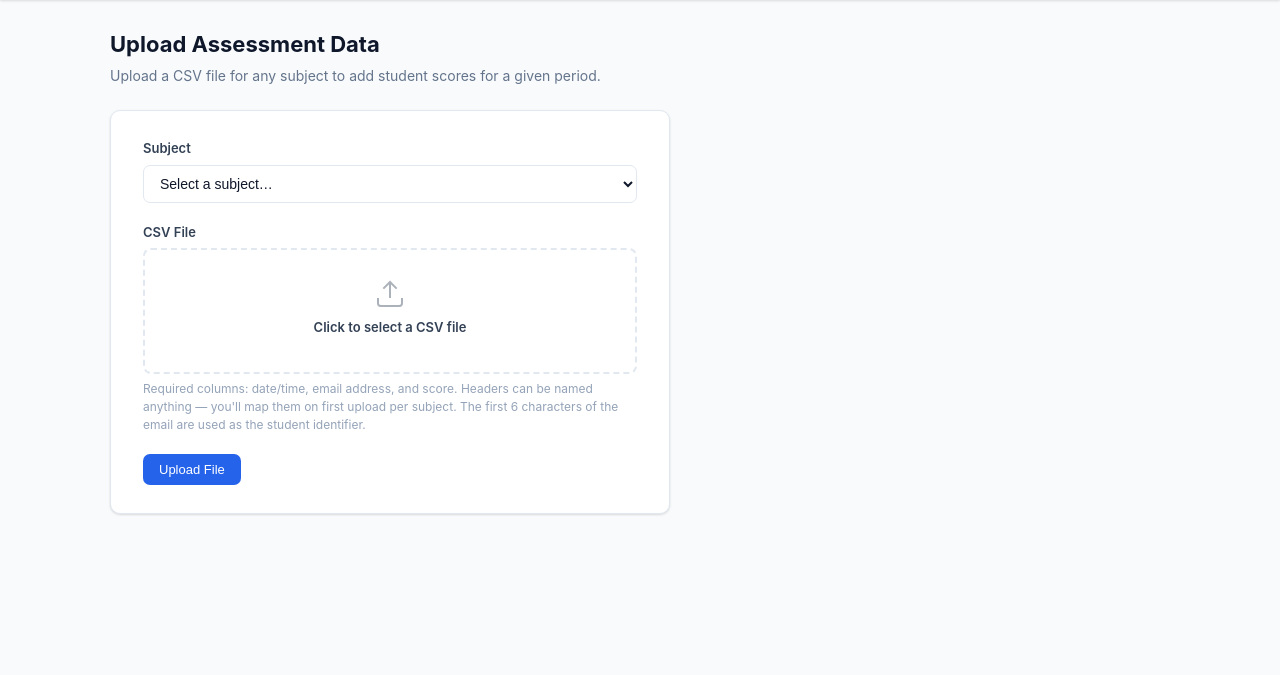
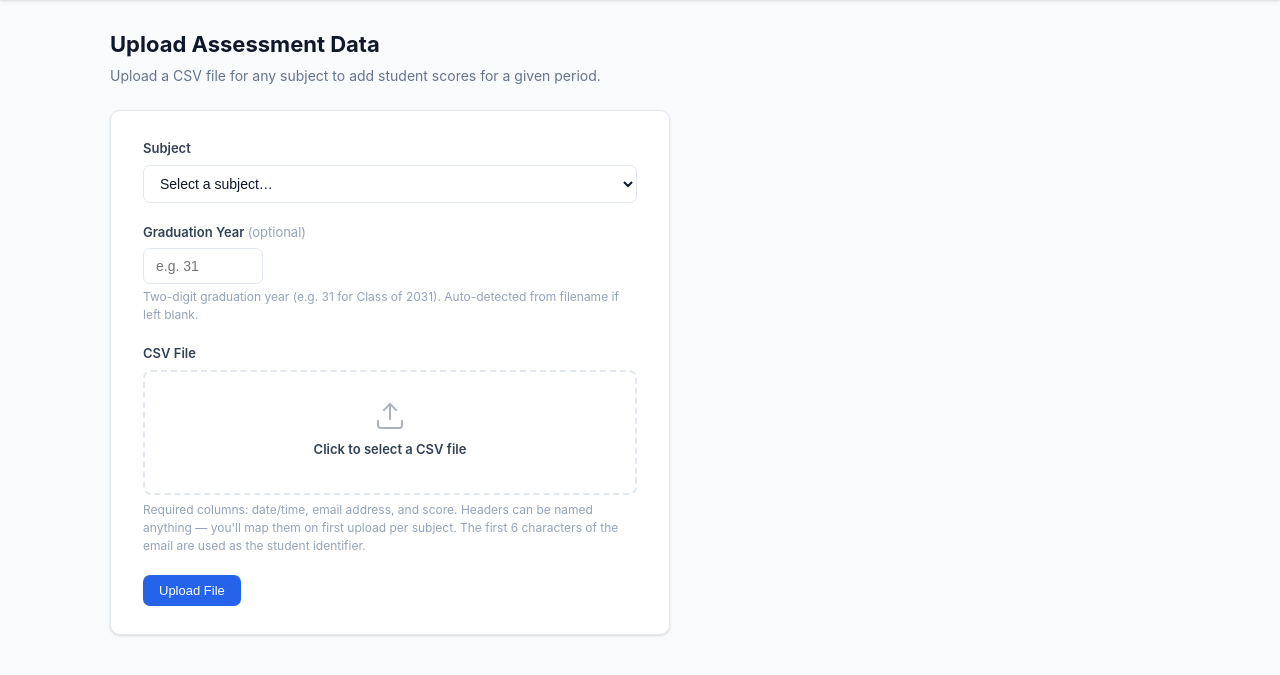
Before and after one commit to hansonedservices/student-growth, a Flask app: page /upload in a window 1280 px wide. Shown: the part 56-731 px from the top of the page. Run offline with Flask 3, Linux system fonts and the light colour scheme.

Commit message:
Add graduation year support and auto-select CSV columns
- Students are now tagged with a graduation year (e.g. 31 for Class of 2031)
- Upload form auto-detects grad year from filename; user can override
- Dashboard shows per-cohort filter tabs when multiple grad years exist
- Column mapping page auto-selects email, score, and date columns by header name

Co-Authored-By: Claude Sonnet 4.6 <noreply@anthropic.com>

```diff
--- a/app.py
+++ b/app.py
@@ -51,7 +51,13 @@ def parse_period(date_str):
     raise ValueError(f"Unrecognized date format: '{date_str}'")
 
 
-def process_csv(rows, subject, student_col, score_col, date_col):
+def detect_grad_year(filename):
+    name = os.path.splitext(filename)[0]
+    match = re.search(r'\b(\d{2})\b', name)
+    return match.group(1) if match else None
+
+
+def process_csv(rows, subject, student_col, score_col, date_col, grad_year=None):
     errors = []
     records = []
     for i, row in enumerate(rows):
@@ -71,17 +77,20 @@ def process_csv(rows, subject, student_col, score_col, date_col):
         except ValueError as e:
             errors.append(f"Row {i + 2}: {e}")
     if not errors:
-        db.insert_scores(records)
+        db.insert_scores(records, grad_year=grad_year)
     return errors
 
 
 @app.route('/')
 def dashboard():
     subject = request.args.get('subject', 'all')
+    grad_year = request.args.get('grad_year', 'all')
     filter_subject = subject if subject != 'all' else None
-    students = db.get_dashboard_data(filter_subject)
-    summary = db.get_summary_stats(filter_subject)
+    filter_grad_year = grad_year if grad_year != 'all' else None
+    students = db.get_dashboard_data(filter_subject, filter_grad_year)
+    summary = db.get_summary_stats(filter_subject, filter_grad_year)
     display_subjects = [filter_subject] if filter_subject else db.SUBJECTS
+    grad_years = db.get_all_grad_years()
 
     all_periods = sorted(set(
         period
@@ -95,6 +104,8 @@ def dashboard():
                            students=students,
                            summary=summary,
                            subject=subject,
+                           grad_year=grad_year,
+                           grad_years=grad_years,
                            subjects=db.SUBJECTS,
                            display_subjects=display_subjects,
                            all_periods=all_periods)
@@ -104,6 +115,7 @@ def dashboard():
 def upload():
     if request.method == 'POST':
         subject = request.form.get('subject', '').strip()
+        grad_year = request.form.get('grad_year', '').strip() or None
         file = request.files.get('file')
         overwrite = request.form.get('overwrite') == 'yes'
 
@@ -113,6 +125,9 @@ def upload():
 
         if subject not in db.SUBJECTS:
             return render_template('upload.html', subjects=db.SUBJECTS, error='Invalid subject.')
+
+        if not grad_year:
+            grad_year = detect_grad_year(file.filename)
 
         try:
             content = file.read().decode('utf-8-sig')
@@ -134,22 +149,24 @@ def upload():
             with open(temp_path, 'w', newline='', encoding='utf-8') as f:
                 f.write(content)
             return redirect(url_for('column_mapping', subject=subject,
-                                    filename=os.path.basename(temp_path)))
+                                    filename=os.path.basename(temp_path),
+                                    grad_year=grad_year or ''))
 
         # Check for duplicate period using first row's date
         if not overwrite and rows:
             try:
                 first_period = parse_period(str(rows[0][mapping['date_col']]))
-                if db.check_period_exists(subject, first_period):
+                if db.check_period_exists(subject, first_period, grad_year):
                     return render_template('upload.html', subjects=db.SUBJECTS,
                                            warn_overwrite=True,
                                            warn_subject=subject,
-                                           warn_period=first_period)
+                                           warn_period=first_period,
+                                           warn_grad_year=grad_year)
             except (ValueError, KeyError):
                 pass
 
         errors = process_csv(rows, subject, mapping['student_col'],
-                             mapping['score_col'], mapping['date_col'])
+                             mapping['score_col'], mapping['date_col'], grad_year)
         if errors:
             return render_template('upload.html', subjects=db.SUBJECTS, errors=errors[:10])
         return redirect(url_for('dashboard'))
@@ -160,6 +177,7 @@ def upload():
 @app.route('/upload/map/<subject>', methods=['GET', 'POST'])
 def column_mapping(subject):
     filename = request.args.get('filename') or request.form.get('filename', '')
+    grad_year = request.args.get('grad_year') or request.form.get('grad_year') or None
     filepath = os.path.join('uploads', os.path.basename(filename))
 
     if not os.path.exists(filepath):
@@ -177,13 +195,15 @@ def column_mapping(subject):
 
         if not student_col or not score_col or not date_col:
             return render_template('mapping.html', subject=subject, headers=headers,
-                                   filename=filename, error='Please select all three columns.')
+                                   filename=filename, grad_year=grad_year,
+                                   error='Please select all three columns.')
         if len({student_col, score_col, date_col}) < 3:
             return render_template('mapping.html', subject=subject, headers=headers,
-                                   filename=filename, error='Each column must be different.')
+                                   filename=filename, grad_year=grad_year,
+                                   error='Each column must be different.')
 
         db.save_column_mapping(subject, student_col, score_col, date_col)
-        errors = process_csv(rows, subject, student_col, score_col, date_col)
+        errors = process_csv(rows, subject, student_col, score_col, date_col, grad_year)
         try:
             os.remove(filepath)
         except OSError:
@@ -191,11 +211,23 @@ def column_mapping(subject):
 
         if errors:
             return render_template('mapping.html', subject=subject, headers=headers,
-                                   filename=filename, errors=errors[:10])
+                                   filename=filename, grad_year=grad_year, errors=errors[:10])
         return redirect(url_for('dashboard'))
 
+    def auto_match(headers, keywords):
+        for h in headers:
+            if any(k in h.lower() for k in keywords):
+                return h
+        return None
+
+    auto_student = auto_match(headers, ['email'])
+    auto_score = auto_match(headers, ['score'])
+    auto_date = auto_match(headers, ['date', 'time', 'timestamp'])
+
     return render_template('mapping.html', subject=subject, headers=headers,
-                           filename=filename)
+                           filename=filename, grad_year=grad_year,
+                           auto_student=auto_student,
+                           auto_score=auto_score, auto_date=auto_date)
 
 
 @app.route('/student/<code>')
--- a/templates/upload.html
+++ b/templates/upload.html
@@ -20,11 +20,12 @@
 
 {% if warn_overwrite %}
 <div class="alert alert-warn">
-  <strong>Data already exists for {{ warn_subject.capitalize() }} — {{ warn_period }}.</strong>
+  <strong>Data already exists for {{ warn_subject.capitalize() }}{% if warn_grad_year %} (Class of '{{ warn_grad_year }}){% endif %} — {{ warn_period }}.</strong>
   Uploading again will overwrite the existing scores for this period.
   <form method="POST" action="/upload" style="margin-top:12px; display:flex; gap:10px; flex-wrap:wrap;">
     <input type="hidden" name="subject" value="{{ warn_subject }}">
     <input type="hidden" name="period" value="{{ warn_period }}">
+    <input type="hidden" name="grad_year" value="{{ warn_grad_year or '' }}">
     <input type="hidden" name="overwrite" value="yes">
     <button type="submit" class="btn btn-primary btn-sm">Yes, overwrite</button>
     <a href="/upload" class="btn btn-outline btn-sm">Cancel</a>
@@ -45,6 +46,12 @@
     </div>
 
     <div class="form-group">
+      <label for="grad_year">Graduation Year <span style="color:var(--gray-400);font-weight:400;">(optional)</span></label>
+      <input type="text" name="grad_year" id="grad_year" maxlength="4" placeholder="e.g. 31" style="max-width:120px;" autocomplete="off">
+      <div class="form-hint">Two-digit graduation year (e.g. 31 for Class of 2031). Auto-detected from filename if left blank.</div>
+    </div>
+
+    <div class="form-group">
       <label>CSV File</label>
       <label class="file-drop" id="dropLabel" for="fileInput">
         <svg width="32" height="32" viewBox="0 0 24 24" fill="none" stroke="currentColor" stroke-width="1.5" style="margin:0 auto 8px; display:block; opacity:.4"><path d="M21 15v4a2 2 0 0 1-2 2H5a2 2 0 0 1-2-2v-4"/><polyline points="17 8 12 3 7 8"/><line x1="12" y1="3" x2="12" y2="15"/></svg>
@@ -61,7 +68,13 @@
 
 <script>
 document.getElementById('fileInput').addEventListener('change', function () {
-  document.getElementById('fileName').textContent = this.files[0]?.name || '';
+  const name = this.files[0]?.name || '';
+  document.getElementById('fileName').textContent = name;
+  const gradYearInput = document.getElementById('grad_year');
+  if (gradYearInput && !gradYearInput.value) {
+    const match = name.replace(/\.[^.]+$/, '').match(/\b(\d{2})\b/);
+    if (match) gradYearInput.value = match[1];
+  }
 });
 </script>
 {% endblock %}
```
Also changed, not shown: database.py (+71 -27 lines), templates/index.html (+12 -2 lines), templates/mapping.html (+7 -6 lines).
